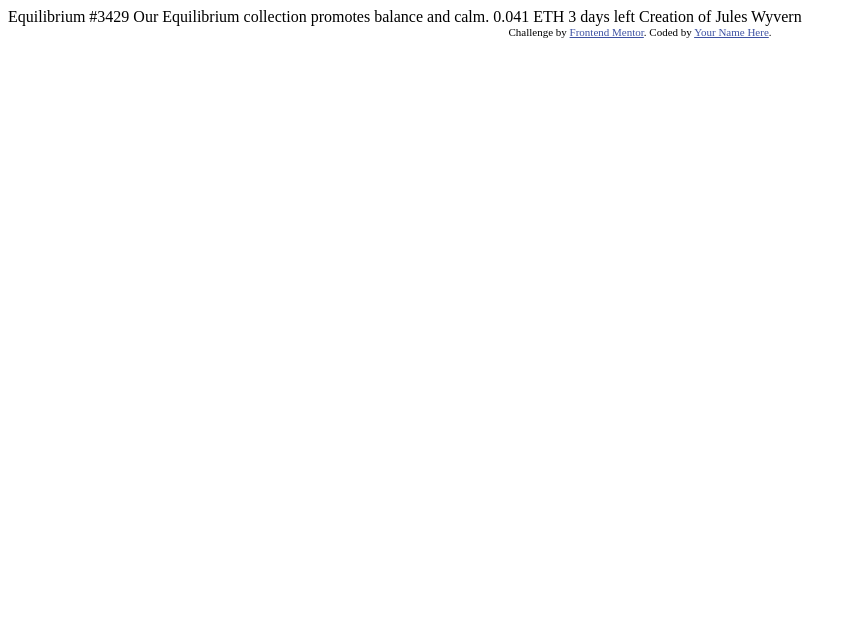
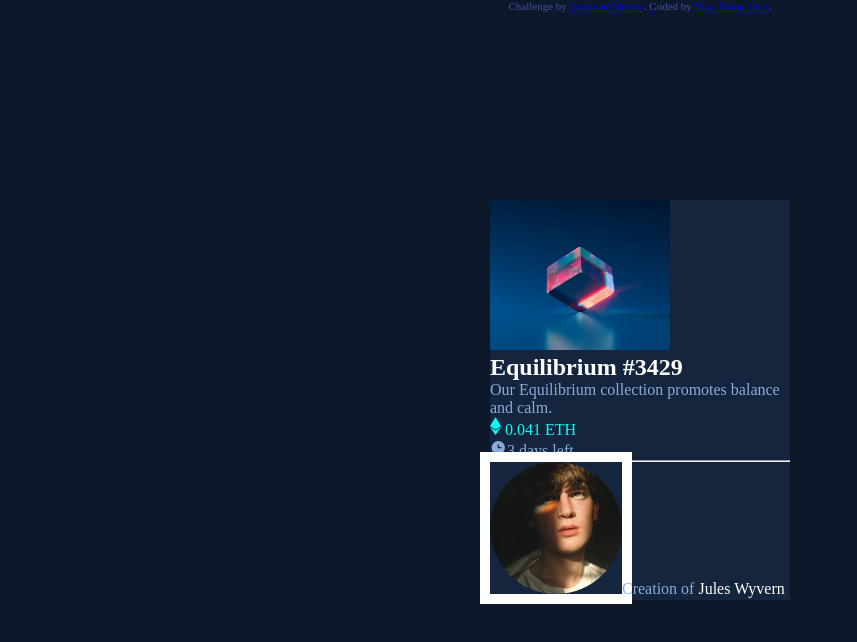
Before and after one commit to Juan122113/Projects, a plain HTML site: page Cards/nft-preview-card-component-main/index.html in a window 1280 px wide. Shown: the whole page, without its empty margins (0-857 px from the left). Drawn offline with Linux system fonts and the light colour scheme.

Commit message:
Creation of code

```diff
--- a/Cards/nft-preview-card-component-main/index.html
+++ b/Cards/nft-preview-card-component-main/index.html
@@ -2,28 +2,30 @@
 <html lang="en">
 <head>
   <meta charset="UTF-8">
-  <meta name="viewport" content="width=device-width, initial-scale=1.0"> <!-- displays site properly based on user's device -->
+  <meta name="viewport" content="width=device-width, initial-scale=1.0">
 
   <link rel="icon" type="image/png" sizes="32x32" href="./images/favicon-32x32.png">
+  <link rel="stylesheet" href="styles.css">
 
   <title>Frontend Mentor | NFT preview card component</title>
 
-  <!-- Feel free to remove these styles or customise in your own stylesheet 👍 -->
-  <style>
-    .attribution { font-size: 11px; text-align: center; }
-    .attribution a { color: hsl(228, 45%, 44%); }
-  </style>
+
 </head>
 <body>
 
-  Equilibrium #3429
-
-  Our Equilibrium collection promotes balance and calm.
-
-  0.041 ETH
-  3 days left
-
-  Creation of Jules Wyvern
+  <div class="card">
+    <img src="images/image-equilibrium.jpg" alt="transparent cube illuminated with light red light" class="img">
+    <div class="text">
+      <h2 class="title">Equilibrium #3429
+    </h2>
+    <p class="paragraph">Our Equilibrium collection promotes balance and calm.</p>
+    <p class="value"><img src="images/icon-ethereum.svg" alt="icon ethereum"> 0.041 ETH</p>
+    <p class="time"><img src="images/icon-clock.svg" alt="icon clock">3 days left</p>
+    <hr class="line">
+    <p class="creation"><img src="images/image-avatar.png" alt="Man face" class="avatar">Creation of</p>
+    <p class="name">Jules Wyvern</p>
+    </div>
+  </div>
 
   <div class="attribution">
     Challenge by <a href="https://www.frontendmentor.io?ref=challenge" target="_blank">Frontend Mentor</a>.
--- /dev/null
+++ b/Cards/nft-preview-card-component-main/styles.css
@@ -0,0 +1,66 @@
+*{
+    margin: 0;
+    box-sizing: border-box;
+}
+
+body{
+    height: 100%;
+    width: 100%;
+    background-color: hsl(217, 54%, 11%);
+}
+
+.card{
+    height: 400px;
+    width: 300px;
+    background-color: hsl(216, 50%, 16%);
+    position: absolute;
+    top: 50%;
+    left: 50%;
+    transform: translate(-50%, -50%);
+}
+
+.img{
+    height: 150px;
+    width: 180px;
+}
+
+.title{
+    color: hsl(0, 0%, 100%);
+}
+
+.paragraph{
+    color: hsl(215, 51%, 70%);
+}
+
+.value{
+    color: hsl(178, 100%, 50%);
+}
+
+.time{
+    color: hsl(215, 51%, 70%);
+}
+
+.line{
+    font-size: 5px;
+    color: hsl(215, 51%, 70%);
+}
+
+.creation{
+    color: hsl(215, 51%, 70%);
+    display: inline;
+}
+
+.avatar{
+    box-shadow: 0 0 0 10px white;
+}
+
+.name{
+    color: white;
+    display: inline;
+}
+
+.attribution{
+    font-size: 11px;
+    text-align: center;
+    color: hsl(228, 45%, 44%);
+}
```
